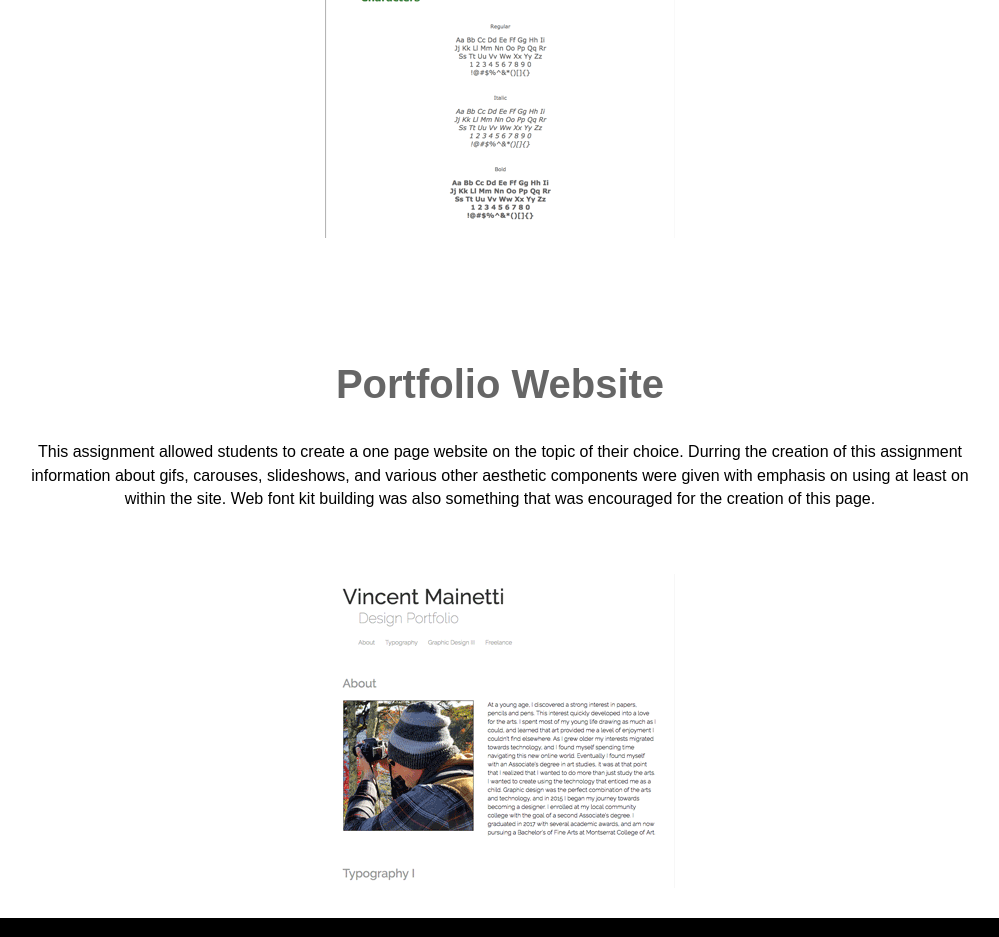
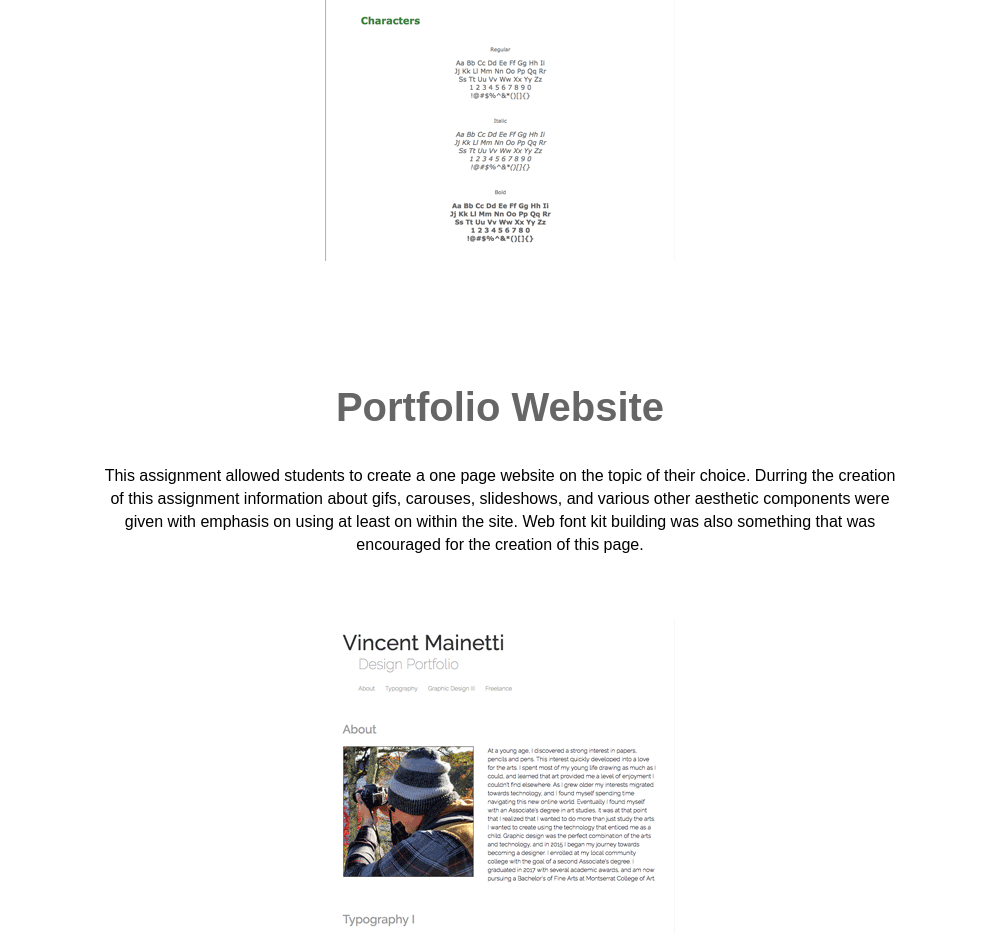
Before and after one commit to mainetti-vincent/final, a plain HTML site: page final/index.html in a window 1280 px wide. Shown: the part 1324-2261 px from the top of the page, without its empty margins (140-1139 px from the left). Drawn offline with Linux system fonts and the light colour scheme.

Commit message:
Add files via upload

```diff
--- a/final/css/main.css
+++ b/final/css/main.css
@@ -6,7 +6,7 @@ body {
 .structure {
  text-align:center;
 	width: 90%;
-	max-width: 60em;
+	max-width: 70em;
   margin: 0 auto;
 }
 
@@ -60,6 +60,8 @@ p {
 font-family: sans-serif;
 line-height: 1.45em;
 margin-bottom: 4em;
+padding-left: 10em;
+padding-right: 10em;
 }
 
 .body {
```
